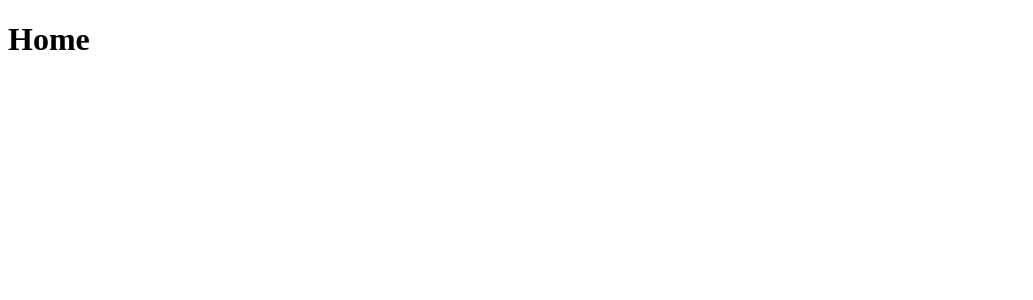
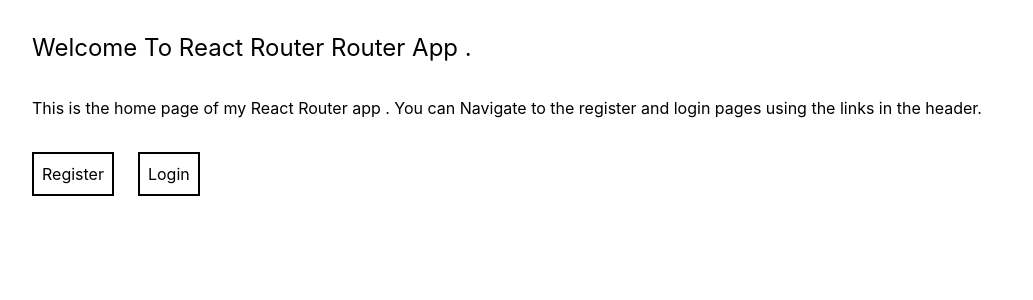
Before and after one commit to Bhuvana2897/React-_App, a React (Vite) app: page / in a window 1280 px wide. Shown: the top 300 px of the page, without its empty margins (0-1033 px from the left). Built offline with nearby package versions, Linux system fonts and the light colour scheme.

Commit message:
home page to linked pages

```diff
--- a/index.html
+++ b/index.html
@@ -4,6 +4,7 @@
     <meta charset="UTF-8" />
     <link rel="icon" type="image/svg+xml" href="/favicon.svg" />
     <meta name="viewport" content="width=device-width, initial-scale=1.0" />
+     <link href="/src/style.css" rel="stylesheet">
     <title>TODO-APP</title>
   </head>
   <body>
--- a/src/Components/Navbar.jsx
+++ b/src/Components/Navbar.jsx
@@ -2,7 +2,7 @@
 
 const Navbar = () => {
   return (
-    <div>Navbar</div>
+    <h1 className = "text-4xl p-4"> Navbar</h1>
   )
 }
 
--- a/src/Pages/Dasboard.jsx
+++ b/src/Pages/Dasboard.jsx
@@ -2,7 +2,7 @@
 
 const Dasboard = () => {
   return (
-    <div>Dasboard</div>
+     <h1 className = "text-4xl p-4">Dasboard </h1>
   )
 }
 
--- a/src/Pages/Home.jsx
+++ b/src/Pages/Home.jsx
@@ -1,9 +1,31 @@
-
+import { Link } from "react-router";
 
 const Home = () => {
   return (
-        <h1 className = "text-4xl p-4"> Home</h1>
-  )
-}
+    <div className="p-4">
+      <h1 className="text-2xl p-4">Welcome To React Router Router App .</h1>
 
-export default Home
+      <p className="p-4">
+        This is the home page of my React Router app . You can Navigate to the
+        register and login pages using the links in the header.
+      </p>
+
+      <div className="p-4 flex flex-row gap-6">
+        <Link
+          className="border-2 border-black p-2 hover:text-red-700"
+          to="/register"
+        >
+            Register
+        </Link>
+        <Link
+          className="border-2 border-black p-2 hover:text-red-700"
+          to="/login"
+        >
+            Login
+        </Link>
+      </div>
+    </div>
+  );
+};
+
+export default Home;
--- a/src/Pages/Login.jsx
+++ b/src/Pages/Login.jsx
@@ -2,7 +2,7 @@
 
 const Login = () => {
   return (
-    <div>Login</div>
+     <h1 className = "text-4xl p-4"> Login</h1>
   )
 }
 
--- a/src/Pages/Register.jsx
+++ b/src/Pages/Register.jsx
@@ -2,7 +2,7 @@
 
 const Register = () => {
   return (
-    <div>Register</div>
+    <h1 className = "text-4xl p-4"> Register</h1>
   )
 }
 
--- a/src/Wrappers/HomeWrapper.jsx
+++ b/src/Wrappers/HomeWrapper.jsx
@@ -2,7 +2,7 @@
 
 const HomeWrapper = () => {
   return (
-    <div>HomeWrapper</div>
+   <h1 className = "text-4xl p-4"> HomeWrapper</h1>
   )
 }
 
```
Also changed, not shown: src/App.jsx (+12 -1 lines).
